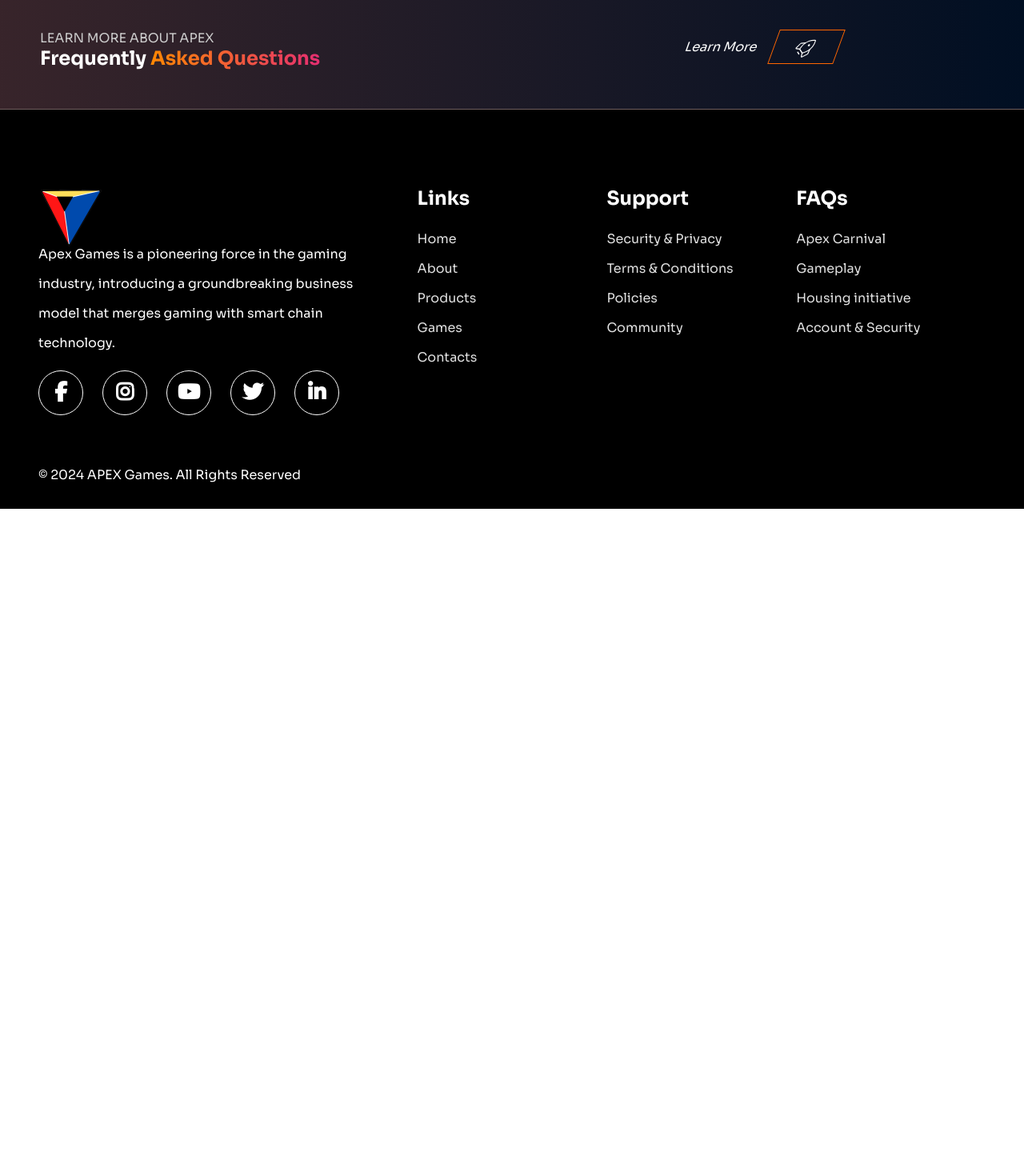
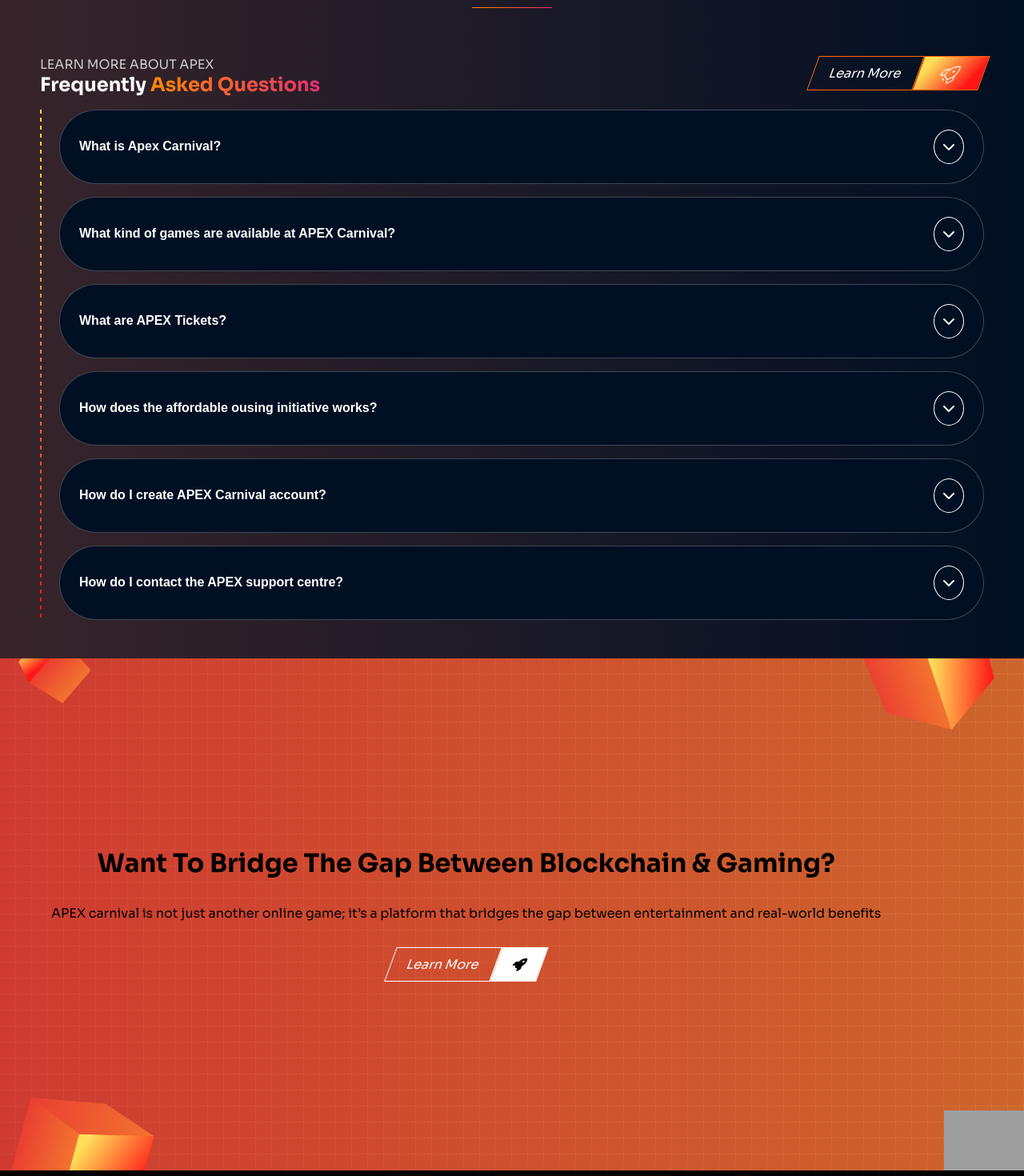
Before and after one commit to AdilAzhari/testing, a React (Vite) app: page / in a window 1280 px wide. Shown: the part 2160-3630 px from the top of the page at 80% size. Before the commit the page ends 2796 px from the top, so only its background shows below. Built offline with nearby package versions, Linux system fonts and the light colour scheme; grey boxes are pictures that could not be loaded.

Commit message:
Update learn more section

```diff
--- a/src/components/learnMore/LearnMoreSection.jsx
+++ b/src/components/learnMore/LearnMoreSection.jsx
@@ -1,6 +1,11 @@
-import React from "react";
+import React, { useState } from "react";
 import LinkButton from "./LinkButton";
+import { Link } from "react-router-dom";
 import "../../assets/LearnMore/learnmore.css";
+import imageLeftBottom from "../../assets/Footer/image-bottom-left.png";
+import imageRightBottom from "../../assets/Footer/image-right-bottom.png";
+import imageLeftTop from "../../assets/Footer/image-top-left.png";
+import imageRightTop from "../../assets/Footer/image-top-right.png";
 
 const LearnMoreSection = ({
   borderLinkStyle,
@@ -11,34 +16,175 @@ const LearnMoreSection = ({
   link,
   colour,
 }) => {
+  const faqs = [
+    {
+      question: "What is Apex Carnival?",
+      answer:
+        "APEX Carnival is a social MMO set in a vibrant, virtual carnival environment. Players can customize their avatars, interact with others, and participate in a variety of carnival games. Apex Carnival also integrates cryptocurrency rewards through APEX tokens, making your gaming experience both fun and potentially profitable. ",
+    },
+    {
+      question: "What kind of games are available at APEX Carnival?",
+      answer:
+        "APEX Carnival is a social MMO set in a vibrant, virtual carnival environment. Players can customize their avatars, interact with others, and participate in a variety of carnival games. Apex Carnival also integrates cryptocurrency rewards through APEX tokens, making your gaming experience both fun and potentially profitable. ",
+    },
+    { question: "What are APEX Tickets?", answer: "The benefits include..." },
+    {
+      question: "How does the affordable ousing initiative works?",
+      answer:
+        "APEX Carnival is a social MMO set in a vibrant, virtual carnival environment. Players can customize their avatars, interact with others, and participate in a variety of carnival games. Apex Carnival also integrates cryptocurrency rewards through APEX tokens, making your gaming experience both fun and potentially profitable.",
+    },
+    {
+      question: "How do I create APEX Carnival account?",
+      answer:
+        "APEX Carnival is a social MMO set in a vibrant, virtual carnival environment. Players can customize their avatars, interact with others, and participate in a variety of carnival games. Apex Carnival also integrates cryptocurrency rewards through APEX tokens, making your gaming experience both fun and potentially profitable.",
+    },
+    {
+      question: "How do I contact the APEX support centre?",
+      answer:
+        "APEX Carnival is a social MMO set in a vibrant, virtual carnival environment. Players can customize their avatars, interact with others, and participate in a variety of carnival games. Apex Carnival also integrates cryptocurrency rewards through APEX tokens, making your gaming experience both fun and potentially profitable.",
+    },
+    // Add more FAQs as needed
+  ];
+
+  const [openCards, setOpenCards] = useState(Array(faqs.length).fill(false));
+
+  const toggleOpen = (index) => {
+    setOpenCards((prevOpenCards) => {
+      const newOpenCards = [...prevOpenCards];
+      newOpenCards[index] = !newOpenCards[index];
+      return newOpenCards;
+    });
+  };
+
   return (
+    <>
+      <span className="learn-more-first-line"></span>
       <div className="learn-more-section">
         <div className="learn-more-intro">
           <div className="learn-more-intro-text">
             <p>LEARN MORE ABOUT APEX</p>
             <h2>
               <span className="learn-more-intro-text-freq">Frequently</span>
-            <span className="learn-more-intro-text-ask"> Asked Questions</span>
+              <span className="learn-more-intro-text-ask">
+                {" "}
+                Asked Questions
+              </span>
             </h2>
           </div>
-        <div>
+          <div className="learn-more-intro-btn">
             <figure>
               <figcaption>
                 <h3>{title}</h3>
                 <p>{summary}</p>
                 <LinkButton
-                borderLinkStyle={borderLinkStyle}
+                  borderLinkStyle={"1px solid #f60"}
                   borderArrowStyle={borderArrowStyle}
                   link={link}
                   label={"Learn More"}
-                dynamicColor={`121.76deg, ${colour} 15.41%, ${colour} 81.48%`}
+                  dynamicColor={`121.76deg, #FFDE59 15.41%, #FF1616 81.48%`}
+                  iconColor={"black"}
                 />
               </figcaption>
             </figure>
           </div>
         </div>
-      <div></div>
+
+        <div className="learn-more-cards-container">
+          {faqs.map((faq, index) => (
+            <div
+              key={index}
+              className="learn-more-cards"
+              style={{
+                background: openCards[index]
+                  ? "linear-gradient(90deg, rgba(234, 63, 50, 0.44) 0%, rgba(242, 116, 47, 0.44) 100%)"
+                  : "linear-gradient(90deg, hsl(215, 95%, 7%) 100%, hsl(341, 21%, 18%) 0%)",
+              }}
+            >
+              <div className="learn-more-cards-header">
+                <div className="learn-more-cards-title">
+                  <h4>{faq.question}</h4>
                 </div>
+                <div
+                  onClick={() => toggleOpen(index)}
+                  className="learn-more-cards-arrow-container"
+                  style={{
+                    background: openCards[index]
+                      ? "#fff"
+                      : "linear-gradient(90deg, hsl(215, 95%, 7%) 100%, hsl(341, 21%, 18%) 0%)",
+                    color: openCards[index] ? "#000" : "",
+                    cursor: "pointer",
+                  }}
+                >
+                  {openCards[index] ? (
+                    <i className="fas fa-chevron-up"></i>
+                  ) : (
+                    <i className="fas fa-chevron-down"></i>
+                  )}
+                </div>
+              </div>
+              {openCards[index] && (
+                <div className="learn-more-cards-content">
+                  <p className="learn-more-cards-content-text">{faq.answer}</p>
+                </div>
+              )}
+            </div>
+          ))}
+        </div>
+      </div>
+      {/* Learn more end container */}
+      <div className="learn-more-end-container">
+        <div className="learn-more-end-content">
+          <img
+            src={imageLeftTop}
+            alt="image left top"
+            className="learn-more-end-image-left-top"
+          />
+          <img
+            src={imageRightTop}
+            alt=" image right top"
+            className="learn-more-end-image-right-top"
+          />
+          <h1>Want To Bridge The Gap Between Blockchain & Gaming? </h1>
+          <p>
+            APEX carnival is not just another online game; it’s a platform that
+            bridges the gap between entertainment and real-world benefits
+          </p>
+          {/* the btn */}
+          <div className="link-btn-group">
+            <Link
+              to="/learn-more"
+              className="product_card_link"
+              style={{ border: "1px solid #fff" }}
+            >
+              Learn More
+            </Link>
+            <span
+              style={{
+                background:
+                  "linear-gradient(121.76deg, #ffffff 15.41%, #ffffff 81.48%)",
+                border: "0.2px solid #fff",
+                color: "black",
+              }}
+            >
+              <i className="fas fa-rocket"></i>
+            </span>
+          </div>
+          <img
+            src={imageLeftBottom}
+            alt=""
+            className="learn-more-end-image-left-bottom"
+          />
+          <img
+            src={imageRightBottom}
+            alt=""
+            className="learn-more-end-image-right-bottom"
+          />
+        </div>
+      </div>
+      <span
+        style={{ height: "6rem", backgroundColor: "black", display: "flex" }}
+      ></span>
+    </>
   );
 };
 
```
Lines whose indentation alone changed are shown as unchanged.
